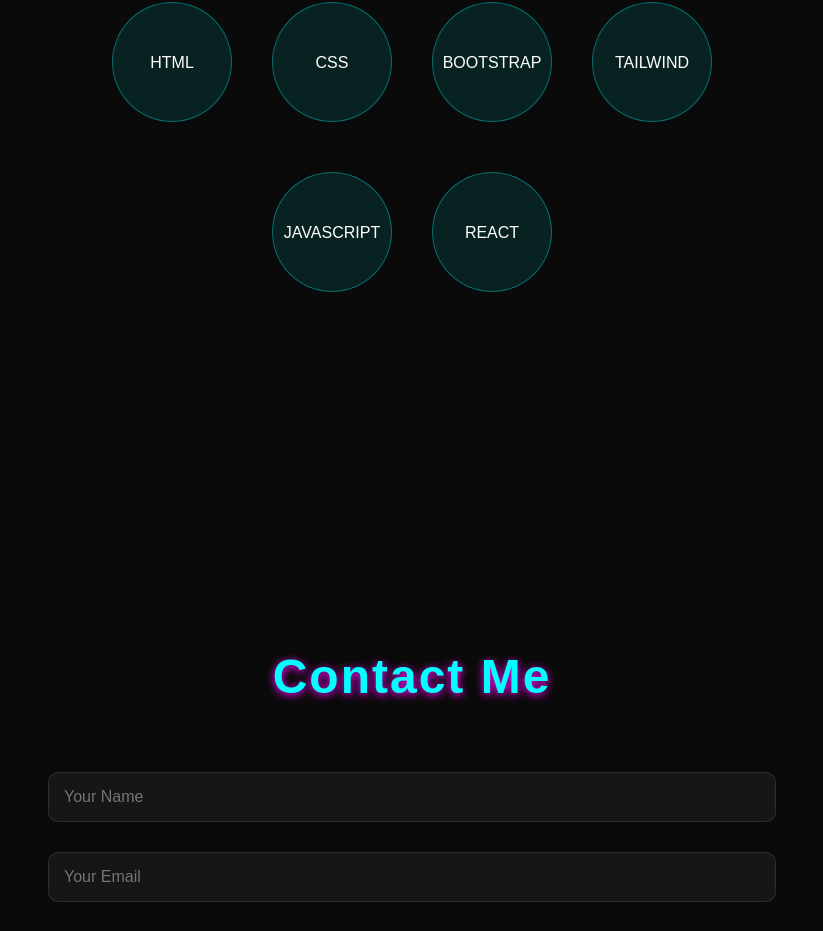
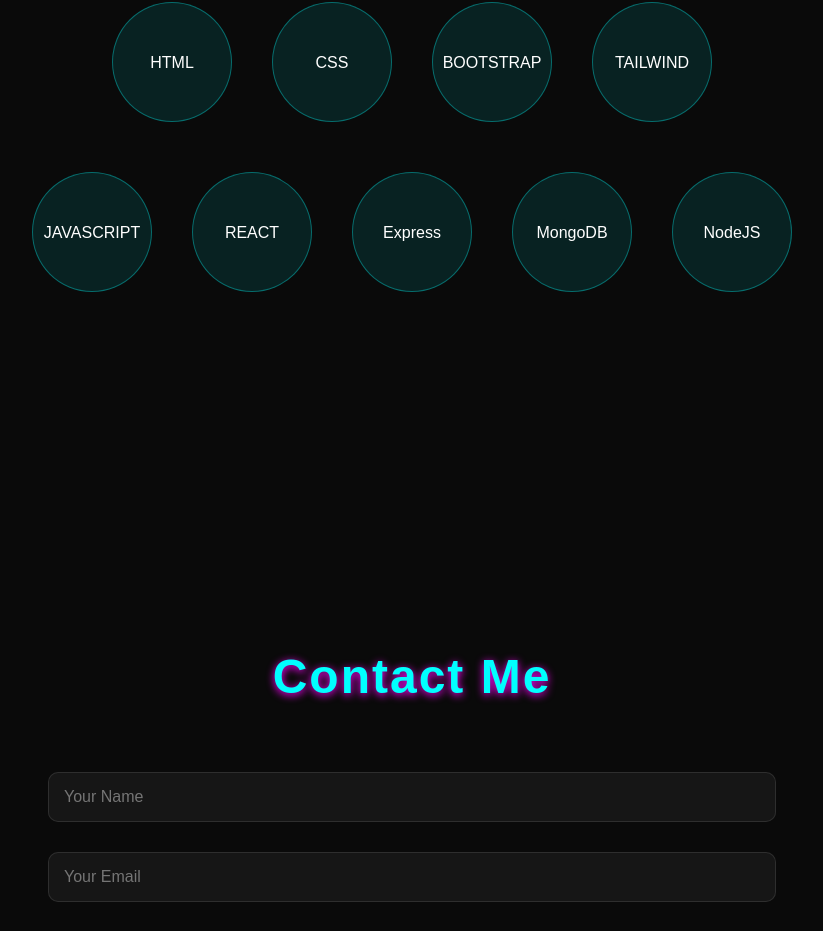
Before and after one commit to OnlyAzalor/Portfolio, a React (Vite) app: page / in a window 1280 px wide. Shown: the part 3503-4434 px from the top of the page, without its empty margins (228-1051 px from the left). Built offline with nearby package versions, Linux system fonts and the light colour scheme.

Commit message:
Update Skills component with additional skills
Added Express, MongoDB, and NodeJS to skills list.

```diff
--- a/src/components/Skills.jsx
+++ b/src/components/Skills.jsx
@@ -1,4 +1,3 @@
-import React from "react";
 import "./Skills.css";
 
 function Skills() {
@@ -14,6 +13,9 @@
       <ul className="skills-list2">
         <li>JAVASCRIPT</li>
         <li>REACT</li>
+        <li>Express</li>
+        <li>MongoDB</li>
+        <li>NodeJS</li>
       </ul>
     </div>
   );
```
